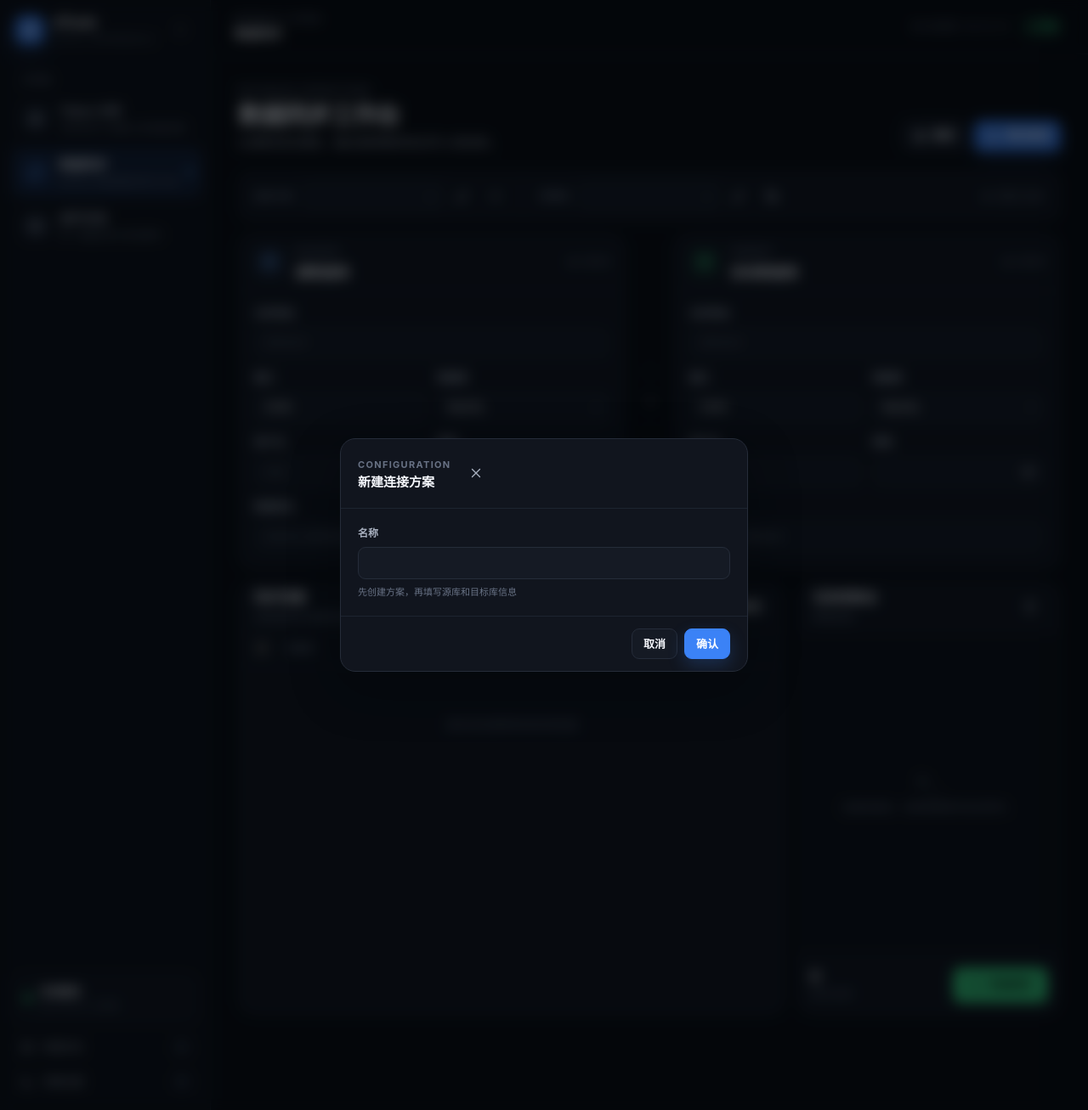
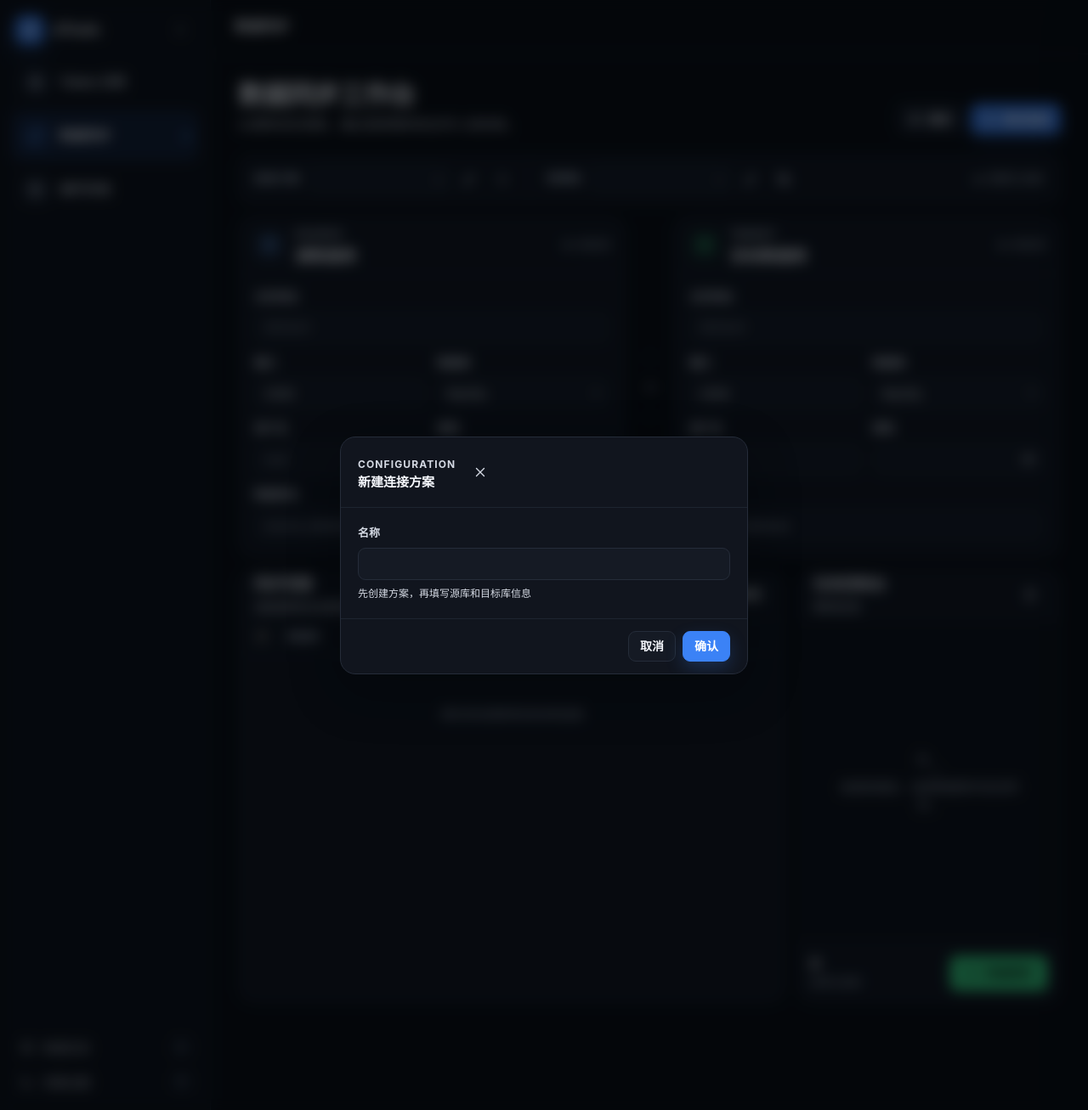
Before and after one commit to doraasn/sTools, a Flask app: page /sync in a window 1280 px wide. Shown: the whole page at 85% size. Run offline with Flask 3, Linux system fonts and the light colour scheme; lists and menus that the app fills with data are empty.

Commit message:
style: 提升界面可读性并精简状态信息

```diff
--- a/static/app.js
+++ b/static/app.js
@@ -93,15 +93,6 @@
     window.dispatchEvent(new CustomEvent('themechange', { detail: { theme: next } }));
   });
 
-  const clock = $('topbarClock');
-  const updateClock = () => {
-    if (!clock) return;
-    const now = new Date();
-    clock.textContent = `${now.toLocaleDateString('zh-CN', { month: '2-digit', day: '2-digit', weekday: 'short' })}  ${now.toLocaleTimeString('zh-CN', { hour12: false })}`;
-  };
-  updateClock();
-  setInterval(updateClock, 1000);
-
   let drawerOpen = false;
   let drawerLogs = [];
   let drawerLastTimestamp = 0;
--- a/static/common.css
+++ b/static/common.css
@@ -7,8 +7,8 @@
   --line: #252c39;
   --line-soft: #1d2430;
   --text: #f4f6fb;
-  --text-2: #a8b0bf;
-  --text-3: #687285;
+  --text-2: #d5dae4;
+  --text-3: #aeb7c5;
   --primary: #3b82f6;
   --primary-soft: rgba(59, 130, 246, .14);
   --success: #36d17f;
@@ -36,8 +36,8 @@
   --line: #dfe3ea;
   --line-soft: #e9ecf1;
   --text: #181c25;
-  --text-2: #5d6675;
-  --text-3: #929aa8;
+  --text-2: #3f4857;
+  --text-3: #667181;
   --primary-soft: rgba(37, 99, 235, .1);
   --success-soft: rgba(22, 163, 74, .09);
   --warning-soft: rgba(217, 119, 6, .09);
@@ -54,9 +54,9 @@ body {
   background: var(--bg);
   color: var(--text);
   font-family: Inter, ui-sans-serif, -apple-system, BlinkMacSystemFont, "Segoe UI", "PingFang SC", "Microsoft YaHei", sans-serif;
-  font-size: 14px;
+  font-size: 16px;
   line-height: 1.5;
-  -webkit-font-smoothing: antialiased;
+  font-weight: 400;
 }
 button, input, select, textarea { font: inherit; }
 button, select { cursor: pointer; }
@@ -90,8 +90,7 @@ svg { width: 18px; height: 18px; fill: none; stroke: currentColor; stroke-width:
   box-shadow: 0 8px 24px rgba(59, 130, 246, .3);
 }
 .brand-copy { display: flex; min-width: 0; flex-direction: column; line-height: 1.1; }
-.brand-copy strong { font-size: 16px; letter-spacing: -.3px; }
-.brand-copy small { margin-top: 5px; color: var(--text-3); font-size: 8px; letter-spacing: 1.25px; }
+.brand-copy strong { font-size: 17px; letter-spacing: -.3px; }
 .icon-button {
   width: 34px; height: 34px; padding: 0;
   display: inline-grid; place-items: center;
@@ -116,8 +115,7 @@ svg { width: 18px; height: 18px; fill: none; stroke: currentColor; stroke-width:
 }
 .nav-item.active .nav-icon { color: #60a5fa; background: rgba(59, 130, 246, .17); }
 .nav-item-copy { display: flex; min-width: 0; flex: 1; flex-direction: column; }
-.nav-item-copy strong { font-size: 13px; font-weight: 650; }
-.nav-item-copy small { overflow: hidden; margin-top: 2px; color: var(--text-3); font-size: 10px; text-overflow: ellipsis; white-space: nowrap; }
+.nav-item-copy strong { font-size: 15px; font-weight: 650; }
 .nav-active-dot { display: none; width: 5px; height: 5px; border-radius: 50%; background: #60a5fa; box-shadow: 0 0 12px #3b82f6; }
 .nav-item.active .nav-active-dot { display: block; }
 .nav-spacer { flex: 1; }
@@ -149,13 +147,12 @@ kbd { padding: 1px 5px; color: var(--text-3); background: var(--surface-3); bord
   position: sticky; top: 0; z-index: 25;
   height: var(--topbar-height); display: flex; align-items: center; gap: 14px;
   padding: 0 28px;
-  background: color-mix(in srgb, var(--bg) 84%, transparent);
+  background: var(--bg);
   border-bottom: 1px solid var(--line-soft);
-  backdrop-filter: blur(18px);
 }
 .topbar-context { display: flex; flex-direction: column; line-height: 1.12; }
-.context-eyebrow, .eyebrow { color: var(--text-3); font-size: 9px; font-weight: 700; letter-spacing: 1.3px; }
-.context-title { margin-top: 4px; font-size: 13px; font-weight: 650; }
+.context-eyebrow, .eyebrow { color: var(--text-2); font-size: 12px; font-weight: 700; letter-spacing: 1.1px; }
+.context-title { font-size: 16px; font-weight: 650; }
 .topbar-spacer { flex: 1; }
 .topbar-clock { color: var(--text-3); font: 10px/1 ui-monospace, SFMono-Regular, Consolas, monospace; }
 .health-badge { display: flex; align-items: center; gap: 6px; padding: 5px 9px; color: var(--success); background: var(--success-soft); border-radius: 99px; font-size: 10px; font-weight: 650; }
@@ -165,15 +162,15 @@ kbd { padding: 1px 5px; color: var(--text-3); background: var(--surface-3); bord
 
 .page-head { display: flex; align-items: flex-end; gap: 20px; margin-bottom: 24px; }
 .page-head-copy { min-width: 0; }
-.page-head h1 { margin: 3px 0 5px; font-size: clamp(25px, 2.2vw, 34px); line-height: 1.16; letter-spacing: -1.1px; }
-.page-head p { margin: 0; color: var(--text-2); font-size: 13px; }
+.page-head h1 { margin: 0 0 6px; font-size: clamp(29px, 2.4vw, 38px); line-height: 1.16; letter-spacing: -1.1px; }
+.page-head p { margin: 0; color: var(--text-2); font-size: 15px; }
 .page-head-actions { display: flex; align-items: center; gap: 9px; margin-left: auto; }
 
 .panel { background: var(--surface); border: 1px solid var(--line-soft); border-radius: var(--radius-lg); box-shadow: 0 1px 0 rgba(255,255,255,.02); }
 .panel-header { display: flex; align-items: center; gap: 12px; min-height: 58px; padding: 0 18px; border-bottom: 1px solid var(--line-soft); }
 .panel-header-copy { min-width: 0; flex: 1; }
-.panel-header h2, .panel-header h3 { margin: 0; font-size: 13px; font-weight: 650; }
-.panel-header p { margin: 2px 0 0; color: var(--text-3); font-size: 10px; }
+.panel-header h2, .panel-header h3 { margin: 0; font-size: 17px; font-weight: 650; }
+.panel-header p { margin: 2px 0 0; color: var(--text-2); font-size: 14px; }
 .panel-body { padding: 18px; }
 
 .button {
@@ -207,7 +204,7 @@ kbd { padding: 1px 5px; color: var(--text-3); background: var(--surface-3); bord
 .select { appearance: none; padding-right: 30px; background-image: linear-gradient(45deg,transparent 50%,var(--text-3) 50%),linear-gradient(135deg,var(--text-3) 50%,transparent 50%); background-position: calc(100% - 14px) 16px,calc(100% - 10px) 16px; background-size: 4px 4px; background-repeat: no-repeat; }
 .field { display: grid; gap: 7px; }
 .field > label { color: var(--text-2); font-size: 10px; font-weight: 600; }
-.field-hint { color: var(--text-3); font-size: 9px; }
+.field-hint { color: var(--text-2); font-size: 12px; }
 .field-grid { display: grid; grid-template-columns: repeat(2, minmax(0, 1fr)); gap: 13px; }
 .field-grid .span-2 { grid-column: span 2; }
 .input-with-action { position: relative; }
@@ -326,32 +323,26 @@ kbd { padding: 1px 5px; color: var(--text-3); background: var(--surface-3); bord
   .field-grid .span-2 { grid-column: auto; }
 }
 
-/* 全局可读性：桌面工具以 15px 正文为基准，辅助信息不低于 10px。 */
-body { font-size: 15px; }
-.brand-copy small { font-size: 10px; }
-.nav-section-label { font-size: 11px; }
-.nav-item-copy strong { font-size: 14px; }
-.nav-item-copy small { font-size: 11px; }
-.local-card strong { font-size: 12px; }
-.local-card small { font-size: 11px; }
-.nav-action span { font-size: 12px; }
-kbd { font-size: 10px; }
-.context-eyebrow, .eyebrow { font-size: 11px; }
-.context-title { font-size: 14px; }
-.topbar-clock, .health-badge { font-size: 11px; }
-.page-head p { font-size: 14px; }
-.panel-header h2, .panel-header h3 { font-size: 15px; }
-.panel-header p { font-size: 12px; }
-.button { font-size: 13px; }
-.button.small { font-size: 12px; }
-.text-button { font-size: 12px; }
-.input, .select, .textarea { font-size: 13px; }
-.field > label { font-size: 12px; }
-.field-hint { font-size: 11px; }
-.segment { min-height: 32px; font-size: 12px; }
-.badge { font-size: 11px; }
-.empty-state { font-size: 13px; }
-.drawer-count { font-size: 12px; }
-.log-line { font-size: 11px; }
-.toast strong { font-size: 13px; }
-.toast span { font-size: 12px; }
+/* 全局可读性：正文以 16px 为基准，辅助信息保持清晰的对比度和字号。 */
+body { font-size: 16px; }
+.nav-item-copy strong { font-size: 15px; }
+.nav-action span { font-size: 14px; }
+kbd { font-size: 11px; }
+.context-eyebrow, .eyebrow { font-size: 12px; }
+.context-title { font-size: 16px; }
+.page-head p { font-size: 15px; }
+.panel-header h2, .panel-header h3 { font-size: 17px; }
+.panel-header p { font-size: 14px; }
+.button { font-size: 14px; }
+.button.small { font-size: 13px; }
+.text-button { font-size: 14px; }
+.input, .select, .textarea { font-size: 14px; }
+.field > label { font-size: 13px; }
+.field-hint { font-size: 12px; }
+.segment { min-height: 34px; font-size: 14px; }
+.badge { font-size: 12px; }
+.empty-state { font-size: 14px; }
+.drawer-count { font-size: 13px; }
+.log-line { font-size: 13px; }
+.toast strong { font-size: 14px; }
+.toast span { font-size: 13px; }
--- a/static/log.js
+++ b/static/log.js
@@ -40,7 +40,6 @@
     try {
       logs = await api('/api/logs');
       if (logs.length) lastTimestamp = logs[logs.length - 1].ts;
-      $('logLastUpdate').textContent = `更新于 ${new Date().toLocaleTimeString('zh-CN', { hour12: false })}`;
       render();
     } catch (error) { toast('日志加载失败', error.message, 'error'); }
   }
@@ -51,7 +50,6 @@
       if (fresh.length) {
         logs.push(...fresh);
         lastTimestamp = fresh[fresh.length - 1].ts;
-        $('logLastUpdate').textContent = `更新于 ${new Date().toLocaleTimeString('zh-CN', { hour12: false })}`;
         render();
       }
     } catch (_) {}
--- a/static/sync.css
+++ b/static/sync.css
@@ -84,15 +84,15 @@
 }
 
 /* 同步页提升表格、表单与运行控制台的可读性。 */
-.command-label, .command-status { font-size: 11px; }
-.command-select { font-size: 12px; }
-.connection-header h2 { font-size: 16px; }
-.connection-state { font-size: 11px; }
-.table-search input { font-size: 12px; }
-.sync-table { font-size: 12px; }
-.sync-table th { font-size: 10px; }
-.table-name { font-size: 12px; }
-.table-control { font-size: 11px; }
-.console-placeholder p { font-size: 12px; }
-.console-line { font-size: 11px; }
-.run-selection span { font-size: 10px; }
+.command-label, .command-status { font-size: 13px; }
+.command-select { font-size: 14px; }
+.connection-header h2 { font-size: 18px; }
+.connection-state { font-size: 13px; }
+.table-search input { font-size: 14px; }
+.sync-table { font-size: 14px; }
+.sync-table th { font-size: 12px; }
+.table-name { font-size: 14px; }
+.table-control { font-size: 13px; }
+.console-placeholder p { font-size: 14px; }
+.console-line { font-size: 13px; }
+.run-selection span { font-size: 12px; }
--- a/templates/base.html
+++ b/templates/base.html
@@ -24,14 +24,13 @@
       <div class="brand-row">
         <a class="brand" href="/token" aria-label="dTools 首页">
           <span class="brand-mark">d</span>
-          <span class="brand-copy"><strong>dTools</strong><small>LOCAL WORKBENCH</small></span>
+          <span class="brand-copy"><strong>dTools</strong></span>
         </a>
         <button class="icon-button nav-collapse" id="navCollapse" type="button" aria-label="收起导航">
           <svg viewBox="0 0 24 24"><path d="m15 18-6-6 6-6"/></svg>
         </button>
       </div>
 
-      <div class="nav-section-label">工作台</div>
       <nav class="nav-list" aria-label="主导航">
         {% for module in modules %}
           <a class="nav-item{% if module.name == active_module %} active{% endif %}" href="{{ module.route }}" title="{{ module.label }}">
@@ -44,17 +43,13 @@
                 <svg viewBox="0 0 24 24"><path d="M4 5h16v14H4zM8 9l3 3-3 3M13 15h4"/></svg>
               {% endif %}
             </span>
-            <span class="nav-item-copy"><strong>{{ module.label }}</strong><small>{{ module.description }}</small></span>
+            <span class="nav-item-copy"><strong>{{ module.label }}</strong></span>
             <span class="nav-active-dot"></span>
           </a>
         {% endfor %}
       </nav>
 
       <div class="nav-spacer"></div>
-      <div class="local-card">
-        <span class="status-pulse"></span>
-        <div><strong>本地服务</strong><small>127.0.0.1:3456</small></div>
-      </div>
       <div class="nav-actions">
         <button class="nav-action" id="globalLogButton" type="button">
           <svg viewBox="0 0 24 24"><path d="M4 5h16v14H4zM8 9l3 3-3 3M13 15h4"/></svg>
@@ -76,12 +71,9 @@
           <svg viewBox="0 0 24 24"><path d="M4 7h16M4 12h16M4 17h16"/></svg>
         </button>
         <div class="topbar-context">
-          <span class="context-eyebrow">DTOOLS / {{ active_module | upper }}</span>
           <span class="context-title">{% block topbar_title %}工作台{% endblock %}</span>
         </div>
         <div class="topbar-spacer"></div>
-        <div class="topbar-clock" id="topbarClock"></div>
-        <div class="health-badge"><span></span>在线</div>
       </header>
 
       <main class="workspace">
@@ -93,7 +85,6 @@
   <section class="log-drawer" id="logDrawer" aria-hidden="true">
     <header class="drawer-header">
       <div>
-        <span class="eyebrow">LIVE STREAM</span>
         <h2>快速日志</h2>
       </div>
       <div class="drawer-actions">
--- a/templates/log.html
+++ b/templates/log.html
@@ -6,7 +6,6 @@
 {% block content %}
 <section class="page-head">
   <div class="page-head-copy">
-    <span class="eyebrow">OBSERVABILITY</span>
     <h1>运行日志</h1>
     <p>集中查看 Token 解析、数据库同步和系统事件。</p>
   </div>
@@ -20,7 +19,6 @@
   <article class="overview-card"><span>全部事件</span><strong id="logTotal">0</strong><small>最近 7 天，内存最多 3000 条</small></article>
   <article class="overview-card"><span>匹配结果</span><strong id="logMatched">0</strong><small>当前筛选条件</small></article>
   <article class="overview-card"><span>错误与警告</span><strong id="logIssues">0</strong><small>需要关注的事件</small></article>
-  <article class="overview-card status-card"><span>实时状态</span><strong><i class="live-dot"></i>监听中</strong><small id="logLastUpdate">等待首次拉取</small></article>
 </section>
 
 <section class="panel log-workspace">
--- a/templates/sync.html
+++ b/templates/sync.html
@@ -6,7 +6,6 @@
 {% block content %}
 <section class="page-head">
   <div class="page-head-copy">
-    <span class="eyebrow">DATABASE OPERATIONS</span>
     <h1>数据同步工作台</h1>
     <p>从源库流式读取，通过逐表事务安全写入目标库。</p>
   </div>
```
Also changed, not shown: SPEC.md (+1 -0 lines), static/log.css (+13 -13 lines), static/token.css (+38 -37 lines), static/token.js (+14 -5 lines), templates/token.html (+4 -6 lines), README.md.
